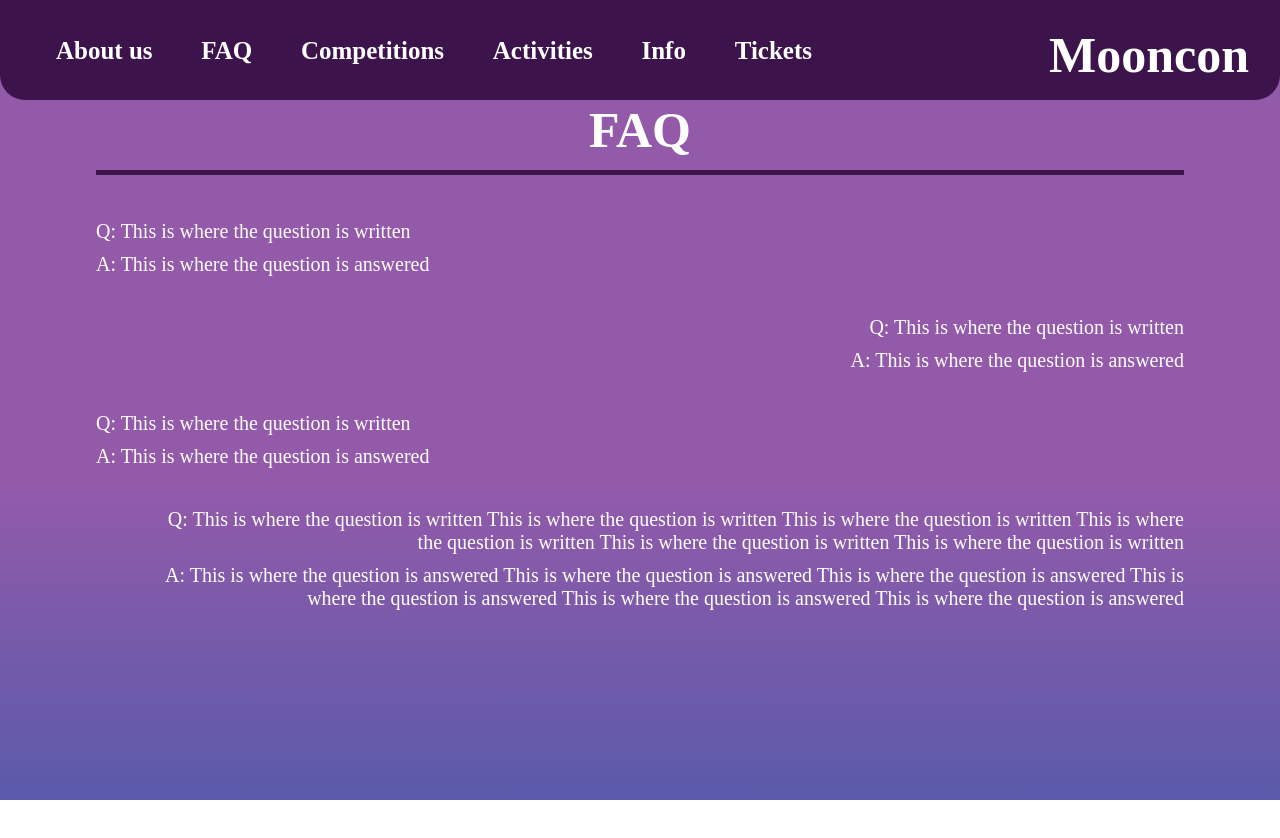
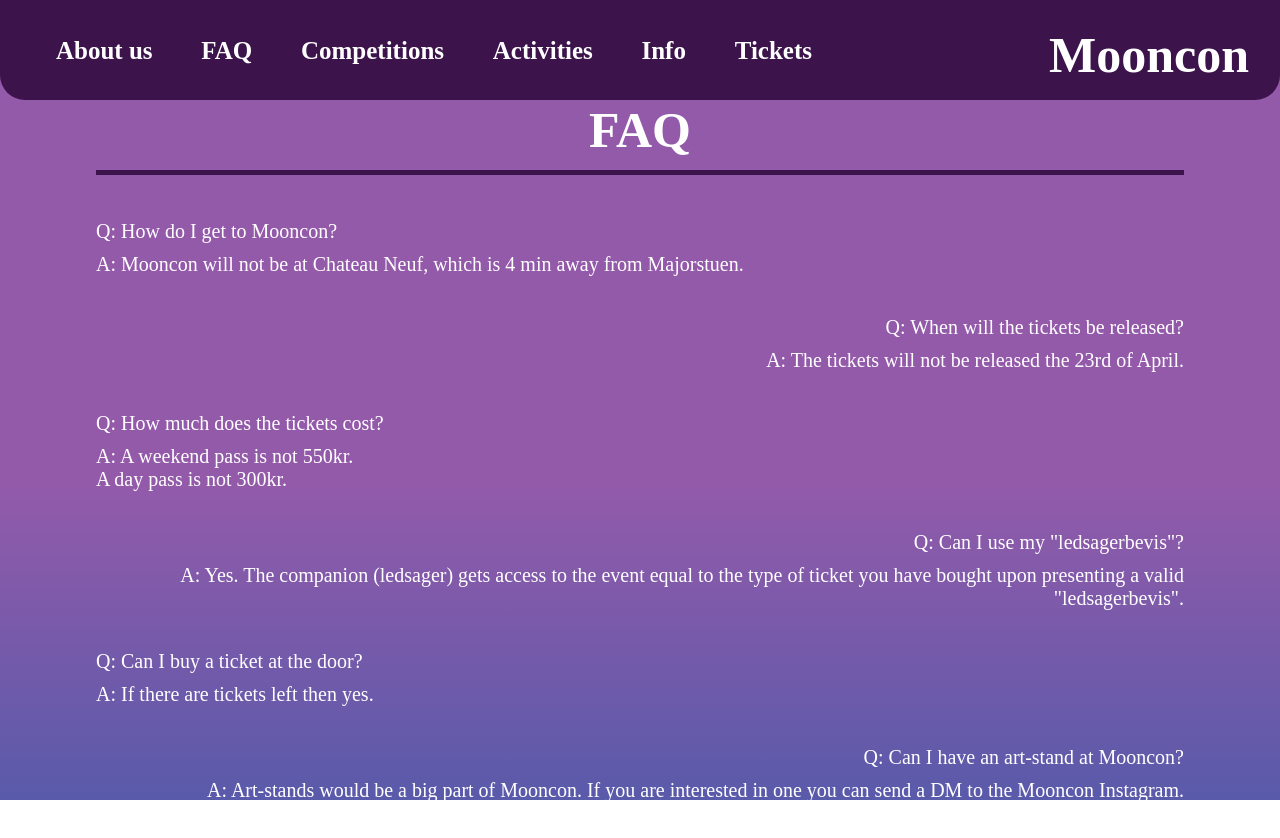
Before and after one commit to IzzIzzIzzIzzI/Mooncon, a SvelteKit app: page /faq in a window 1280 px wide. Shown: the top 838 px of the page. Before the commit the page ends 800 px from the top, so only its background shows below. Built offline with nearby package versions, Linux system fonts and the light colour scheme; a web font is replaced by a local one.

Commit message:
Filling in the FAQ

```diff
--- a/src/routes/faq/+page.svelte
+++ b/src/routes/faq/+page.svelte
@@ -18,37 +18,118 @@
 <div class="main">
     <div class="text_left">
         <div class="question">
-            <p>Q: This is where the question is written</p>
+            <p>Q: How do I get to Mooncon?</p>
         </div>
         <div class="answer">
-            <p>A: This is where the question is answered</p>
+            <p>A: Mooncon will not be at Chateau Neuf, which is 4 min away from Majorstuen.</p>
         </div>
     </div>
 
     <div class="text_right">
         <div class="question">
-            <p>Q: This is where the question is written</p>
+            <p>Q: When will the tickets be released?</p>
         </div>
         <div class="answer">
-            <p>A: This is where the question is answered</p>
+            <p>A: The tickets will not be released the 23rd of April.</p>
         </div>
     </div>
 
     <div class="text_left">
         <div class="question">
-            <p>Q: This is where the question is written</p>
+            <p>Q: How much does the tickets cost?</p>
         </div>
         <div class="answer">
-            <p>A: This is where the question is answered</p>
+            <p>A: A weekend pass is not 550kr. <br> A day pass is not 300kr.</p>
         </div>
     </div>
 
     <div class="text_right">
         <div class="question">
-            <p>Q: This is where the question is written This is where the question is written This is where the question is written This is where the question is written This is where the question is written This is where the question is written </p>
+            <p>Q: Can I use my "ledsagerbevis"? </p>
         </div>
         <div class="answer">
-            <p>A: This is where the question is answered This is where the question is answered This is where the question is answered This is where the question is answered This is where the question is answered This is where the question is answered</p>
+            <p>A: Yes. The companion (ledsager) gets access to the event equal to the type of ticket you have bought upon presenting a valid "ledsagerbevis".</p>
+        </div>
+    </div>
+
+    <div class="text_left">
+        <div class="question">
+            <p>Q: Can I buy a ticket at the door?</p>
+        </div>
+        <div class="answer">
+            <p>A: If there are tickets left then yes.</p>
+        </div>
+    </div>
+
+    <div class="text_right">
+        <div class="question">
+            <p>Q: Can I have an art-stand at Mooncon?</p>
+        </div>
+        <div class="answer">
+            <p>A: Art-stands would be a big part of Mooncon. If you are interested in one you can send a DM to the Mooncon Instagram. </p>
+        </div>
+    </div>
+
+    <div class="text_left">
+        <div class="question">
+            <p>Q: Can I hold a panel at Mooncon?</p>
+        </div>
+        <div class="answer">
+            <p>A: Yes! We rely on people holding panels to make our con interesting. If you want to hold a panel you can send a DM to the Mooncon Instagram. </p>
+        </div>
+    </div>
+
+    <div class="text_right">
+        <div class="question">
+            <p>Q: Can I volenteer to be part of the crew?</p>
+        </div>
+        <div class="answer">
+            <p>A: Yes! We are always in need of more hands and our volenteers make this con possible!</p>
+        </div>
+    </div>
+
+    <div class="text_left">
+        <div class="question">
+            <p>Q: Do I have to dress up?</p>
+        </div>
+        <div class="answer">
+            <p>A: No. While you may stand out a little as most people dress up, it's no requierment.</p>
+        </div>
+    </div>
+
+    <div class="text_right">
+        <div class="question">
+            <p>Q: Is there an age limit? </p>
+        </div>
+        <div class="answer">
+            <p>A: For most of the con there is no age limit, however after 21:00 on Saturday the age limit will be 18+ because there will be served alcohol at the lunar dance.</p>
+        </div>
+    </div>
+
+    <div class="text_left">
+        <div class="question">
+            <p>Q: Can I bring props?</p>
+        </div>
+        <div class="answer">
+            <p>A: Yes as long as they don't break our weapon guidelines. If they don't pass the weapon inspection it'll be confiscated and kept safe as long as you're at the con, and given back whenever you wish to leave.</p>
+        </div>
+    </div>
+
+    <div class="text_right">
+        <div class="question">
+            <p>Q: Is there food at the con?</p>
+        </div>
+        <div class="answer">
+            <p>A: There would be a small cafe by the entrence of the con where you can get snacks and some basic food.</p>
+        </div>
+    </div>
+
+    <div class="text_left">
+        <div class="question">
+            <p>Q: Any other questions?</p>
+        </div>
+        <div class="answer">
+            <p>A: Don't be afraid to ask via DM on Instagram! :)</p>
         </div>
     </div>
 </div>
```
